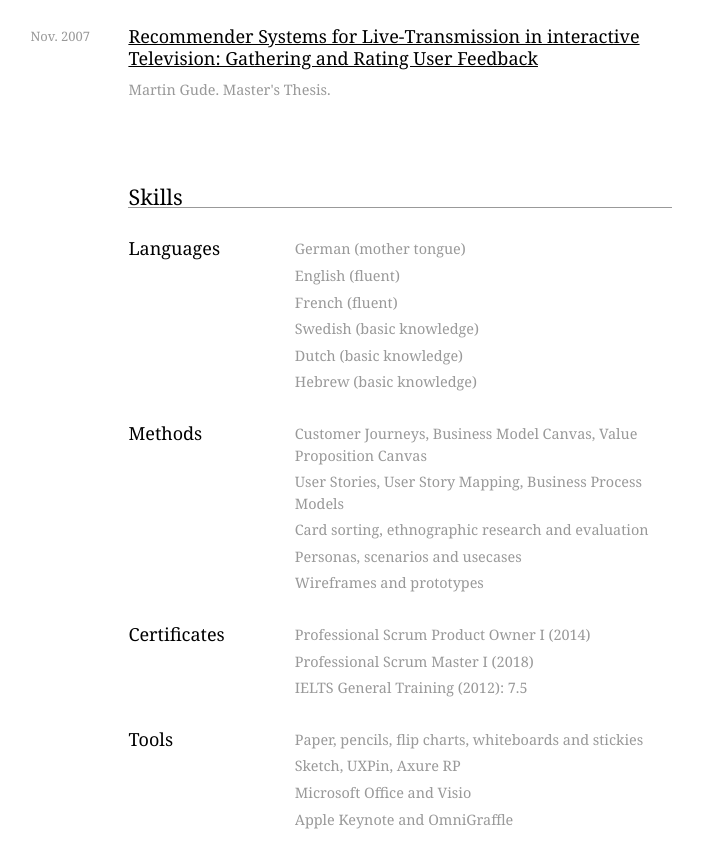
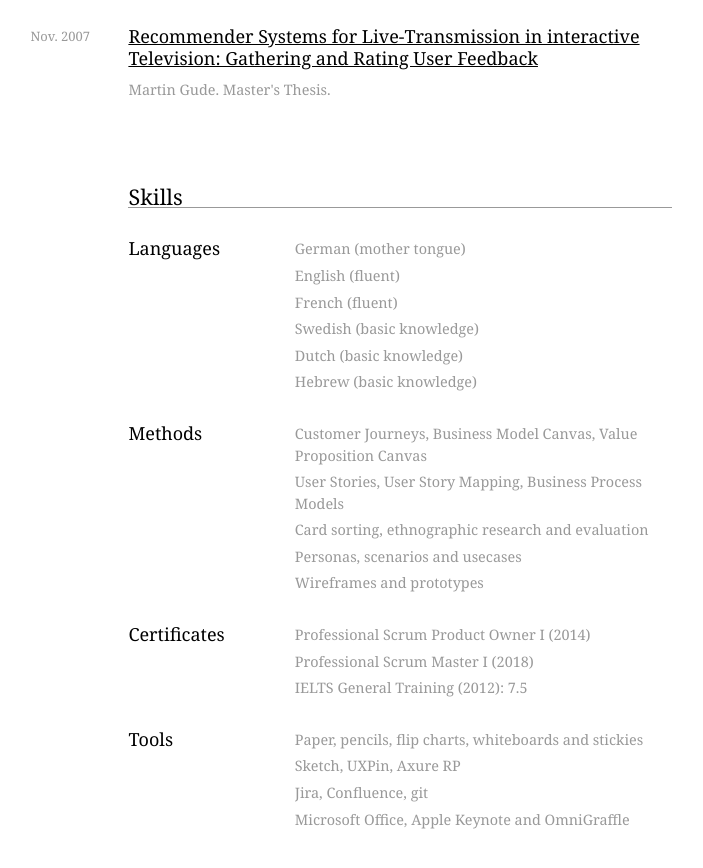
Before and after one commit to ma6/ma6.github.io, a Jekyll site: the page built from _pages/index.md, in a window 1280 px wide and 900 px high, scrolled down 5131 px. Shown: the top 868 px of the window, without its empty margins (198-901 px from the left). Built offline with Jekyll 4.4.1, drawn with Linux system fonts in a browser that asks for light colours; some web fonts are replaced; comment, search, counter and statistics services are not loaded.

Commit message:
Optimizations

```diff
--- a/_data/skills.yml
+++ b/_data/skills.yml
@@ -28,5 +28,5 @@
   skills:
     - skill: Paper, pencils, flip charts, whiteboards and stickies
     - skill: Sketch, UXPin, Axure RP
-    - skill: Microsoft Office and Visio
-    - skill: Apple Keynote and OmniGraffle
+    - skill: Jira, Confluence, git
+    - skill: Microsoft Office, Apple Keynote and OmniGraffle
--- a/_includes/header.html
+++ b/_includes/header.html
@@ -20,9 +20,6 @@
     <div class="seven columns offset-by-two">
         <h1>Martin Gude</h1>
     </div>
-    <div class="three columns ">
-        &nbsp;
-    </div>
 </div>
 <div class="row">
     <div class="seven columns offset-by-two">
@@ -34,7 +31,7 @@
 <div class="row" style="margin-top: 50px; margin-bottom: 75px;">
     <div class="seven columns offset-by-two">
         <p>
-            <img srcset="/images/mgu2x.jpg?{{ time_seed }} 2x, /images/mgu1x.jpg?{{ time_seed  }} 1x" src="/images/mgu1x.jpg?{{ time_seed  }}" style="width: 100%; height: auto;">
+            <img srcset="/images/mgu2x.jpg?{{ timestamp }} 2x, /images/mgu1x.jpg?{{ timestamp  }} 1x" src="/images/mgu1x.jpg?{{ timestamp  }}" style="width: 100%; height: auto;">
         </p>
     </div>
 </div>
--- a/_includes/honorary.html
+++ b/_includes/honorary.html
@@ -20,10 +20,5 @@
         {% endfor %}
 
     </div>
-    <div class="three columns">
-
-        &nbsp;
-
-    </div>
 </div>
 {% endfor %}
--- a/_includes/universities.html
+++ b/_includes/universities.html
@@ -20,17 +20,16 @@
         {% endfor %}
 
     </div>
+
+    {% if item.tasks %}
     <div class="three columns">
-        {% if item.tasks %}
         <p class="project"> Projects </p>
         <ul class="para small">
             {% for piece in item.tasks %}
             <li>{{ piece.task }}</li>
             {% endfor %}
         </ul>
-        {% else %}
-        &nbsp;
-        {% endif %}
     </div>
+    {% endif %}
 </div>
 {% endfor %}
--- a/_layouts/default.html
+++ b/_layouts/default.html
@@ -3,7 +3,7 @@
 
 <head>
     <!-- {{ site.time | date_to_rfc822 }} -->
-    {% capture time_seed %}{{ 'now' | date: "%s" }}{% endcapture %}
+    {% capture timestamp %}{{ 'now' | date: "%s" }}{% endcapture %}
 
     <meta http-equiv="Content-Type" content="text/html; charset=UTF-8" />
     <meta name="viewport" content="width=device-width,initial-scale=1">
@@ -15,13 +15,13 @@
 
     <!-- CSS -->
     <link rel="stylesheet" href="//fonts.staticsi.de/vollkorn-v8-latin-ext_latin/css/vollkorn.css">
-    <link rel="stylesheet" type="text/css" media="all" href="/css/screen.css?{{ time_seed  }}" />
+    <link rel="stylesheet" type="text/css" media="all" href="/css/screen.css?{{ timestamp  }}" />
 
 
-    <link rel="stylesheet" href="css/reset.css">
-    <link rel="stylesheet" type="text/css" media="all" href="/css/skeleton.css" />
-    <link rel="stylesheet" type="text/css" media="all" href="/css/styles.css?{{ time_seed}}" />
-    <link rel="stylesheet" type="text/css" media="print" href="/css/print.css?{{ time_seed }}" />
+    <link rel="stylesheet" href="css/reset.css?{{ timestamp  }}">
+    <link rel="stylesheet" type="text/css" media="all" href="/css/skeleton.css?{{ timestamp  }}" />
+    <link rel="stylesheet" type="text/css" media="all" href="/css/styles.css?{{ timestamp}}" />
+    <link rel="stylesheet" type="text/css" media="print" href="/css/print.css?{{ timestamp }}" />
     <!-- JAVASCRIPT -->
     <script type="text/javascript" src="/js/rot13.js"></script>
 
```
